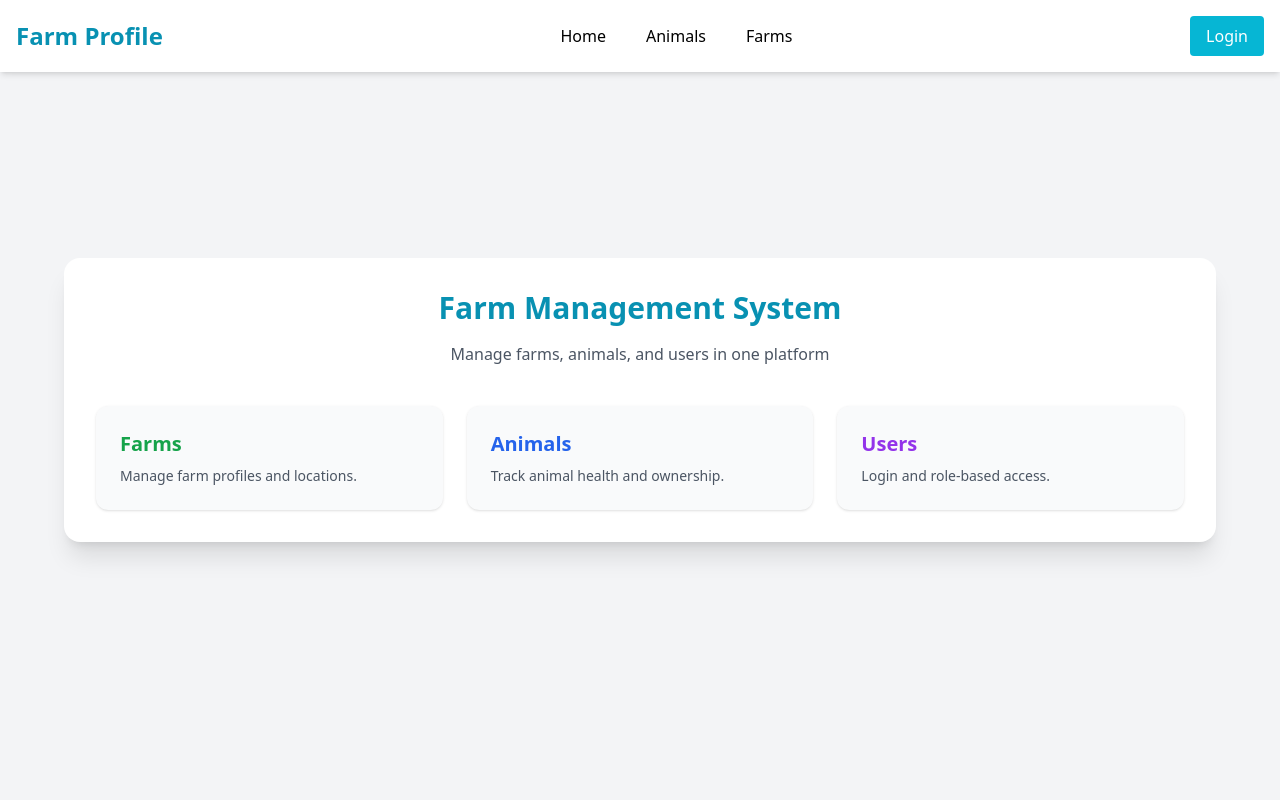
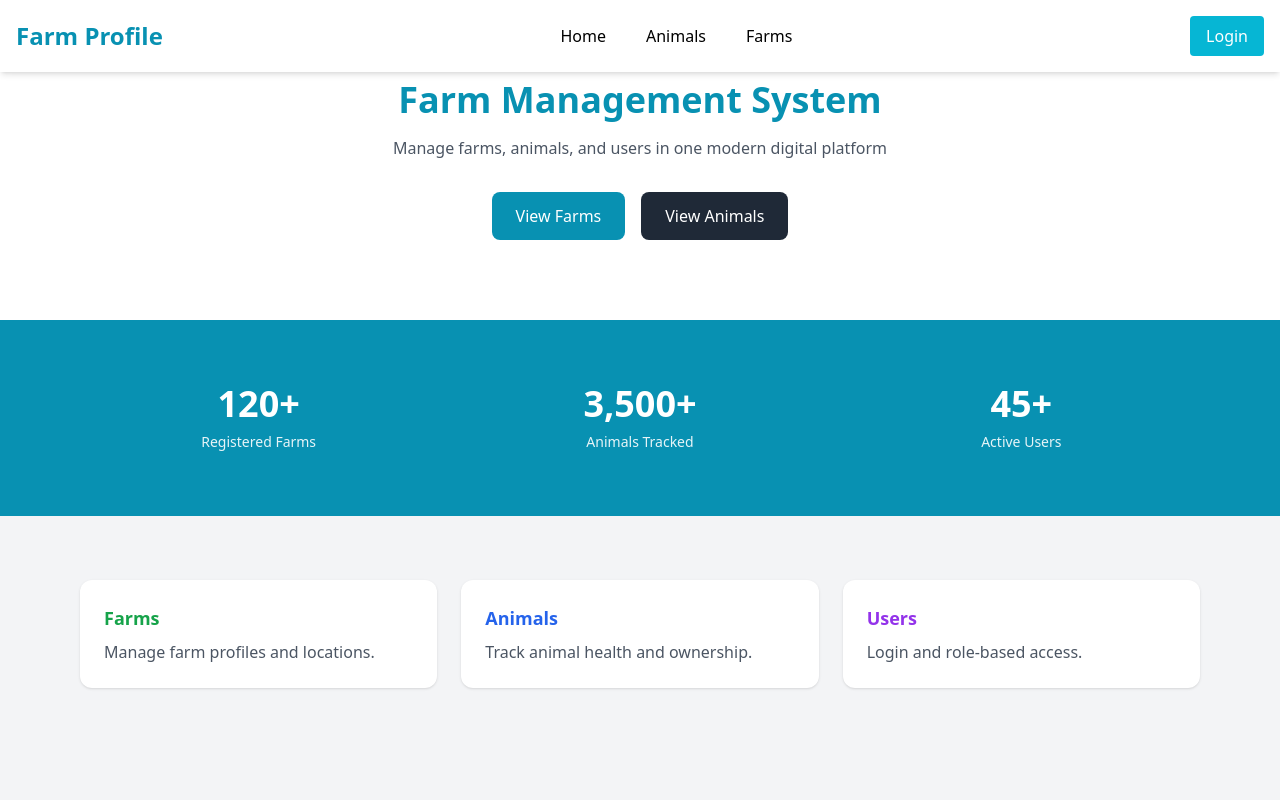
Before and after one commit to dany977/final_aau_frontends, a React (Vite) app: page / in a window 1280 px wide. Shown: the top 800 px of the page. Built offline with nearby package versions, Linux system fonts and the light colour scheme.

Commit message:
Fix api import path

```diff
--- a/src/components/StatsCards.jsx
+++ b/src/components/StatsCards.jsx
@@ -1,54 +1,20 @@
-import React, { useEffect, useState } from "react";
-import api from "../utils/axios";
-
+import React from "react";
 
 export default function StatsCards() {
-  const [stats, setStats] = useState({
-    farms: 0,
-    animals: 0,
-    users: 0,
-  });
-
-  useEffect(() => {
-    // TEMP MOCK (replace with backend later)
-    setStats({
-      farms: 120,
-      animals: 3500,
-      users: 45,
-    });
-
-    // REAL API (enable later)
-    /*
-    api.get("/dashboard/stats").then(res => {
-      setStats(res.data);
-    });
-    */
-  }, []);
+  const stats = [
+    { label: "Registered Farms", value: "120+" },
+    { label: "Animals Tracked", value: "3,500+" },
+    { label: "Active Users", value: "45+" },
+  ];
 
   return (
-    <div className="grid grid-cols-1 md:grid-cols-3 gap-6">
-
-      <div className="bg-white p-6 rounded-xl shadow text-center">
-        <h2 className="text-3xl font-bold text-teal-600">
-          {stats.farms}+
-        </h2>
-        <p className="text-gray-600 mt-2">Registered Farms</p>
-      </div>
-
-      <div className="bg-white p-6 rounded-xl shadow text-center">
-        <h2 className="text-3xl font-bold text-blue-600">
-          {stats.animals}+
-        </h2>
-        <p className="text-gray-600 mt-2">Animals Tracked</p>
-      </div>
-
-      <div className="bg-white p-6 rounded-xl shadow text-center">
-        <h2 className="text-3xl font-bold text-purple-600">
-          {stats.users}+
-        </h2>
-        <p className="text-gray-600 mt-2">Active Users</p>
-      </div>
-
+    <div className="max-w-6xl mx-auto grid grid-cols-1 md:grid-cols-3 gap-6 px-4 text-center">
+      {stats.map((item, index) => (
+        <div key={index}>
+          <h2 className="text-4xl font-bold">{item.value}</h2>
+          <p className="mt-2 text-sm opacity-90">{item.label}</p>
+        </div>
+      ))}
     </div>
   );
 }
--- a/src/pages/Home.jsx
+++ b/src/pages/Home.jsx
@@ -1,58 +1,70 @@
 import React from "react";
 import { useNavigate } from "react-router-dom";
+import StatsCards from "../components/StatsCards";
 
 export default function Home() {
   const navigate = useNavigate();
 
   return (
-    <div className="min-h-screen bg-gray-100 flex items-center justify-center px-4">
-      <div className="w-full max-w-6xl bg-white p-8 rounded-2xl shadow-xl">
-        <h1 className="text-3xl font-bold text-cyan-600 text-center mb-4">
+    <div className="min-h-screen bg-gray-100 flex flex-col">
+
+      {/* HERO SECTION */}
+      <section className="flex flex-col items-center justify-center text-center py-20 bg-white shadow">
+        <h1 className="text-4xl font-bold text-cyan-600 mb-4">
           Farm Management System
         </h1>
-
-        <p className="text-center text-gray-600 mb-10">
-          Manage farms, animals, and users in one platform
+        <p className="text-gray-600 max-w-xl">
+          Manage farms, animals, and users in one modern digital platform
         </p>
 
-        <div className="grid grid-cols-1 md:grid-cols-3 gap-6">
-          <div
+        <div className="flex gap-4 mt-8">
+          <button
             onClick={() => navigate("/farms")}
-            className="p-6 bg-gray-50 rounded-xl shadow hover:shadow-lg cursor-pointer"
+            className="px-6 py-3 bg-cyan-600 text-white rounded-lg hover:bg-cyan-700"
           >
-            <h2 className="text-xl font-semibold text-green-600 mb-2">
-              Farms
-            </h2>
-            <p className="text-gray-600 text-sm">
+            View Farms
+          </button>
+
+          <button
+            onClick={() => navigate("/animals")}
+            className="px-6 py-3 bg-gray-800 text-white rounded-lg hover:bg-gray-900"
+          >
+            View Animals
+          </button>
+        </div>
+      </section>
+
+      {/* STATS SECTION */}
+      <section className="py-16 bg-cyan-600 text-white">
+        <StatsCards />
+      </section>
+
+      {/* FEATURES */}
+      <section className="py-16">
+        <div className="max-w-6xl mx-auto grid grid-cols-1 md:grid-cols-3 gap-6 px-4">
+          <div className="bg-white p-6 rounded-xl shadow">
+            <h3 className="text-green-600 font-semibold text-lg">Farms</h3>
+            <p className="text-gray-600 mt-2">
               Manage farm profiles and locations.
             </p>
           </div>
 
-          <div
-            onClick={() => navigate("/animals")}
-            className="p-6 bg-gray-50 rounded-xl shadow hover:shadow-lg cursor-pointer"
-          >
-            <h2 className="text-xl font-semibold text-blue-600 mb-2">
-              Animals
-            </h2>
-            <p className="text-gray-600 text-sm">
+          <div className="bg-white p-6 rounded-xl shadow">
+            <h3 className="text-blue-600 font-semibold text-lg">Animals</h3>
+            <p className="text-gray-600 mt-2">
               Track animal health and ownership.
             </p>
           </div>
 
-          <div
-            onClick={() => navigate("/login")}
-            className="p-6 bg-gray-50 rounded-xl shadow hover:shadow-lg cursor-pointer"
-          >
-            <h2 className="text-xl font-semibold text-purple-600 mb-2">
-              Users
-            </h2>
-            <p className="text-gray-600 text-sm">
+          <div className="bg-white p-6 rounded-xl shadow">
+            <h3 className="text-purple-600 font-semibold text-lg">Users</h3>
+            <p className="text-gray-600 mt-2">
               Login and role-based access.
             </p>
           </div>
         </div>
-      </div>
+      </section>
+
     </div>
   );
 }
```
